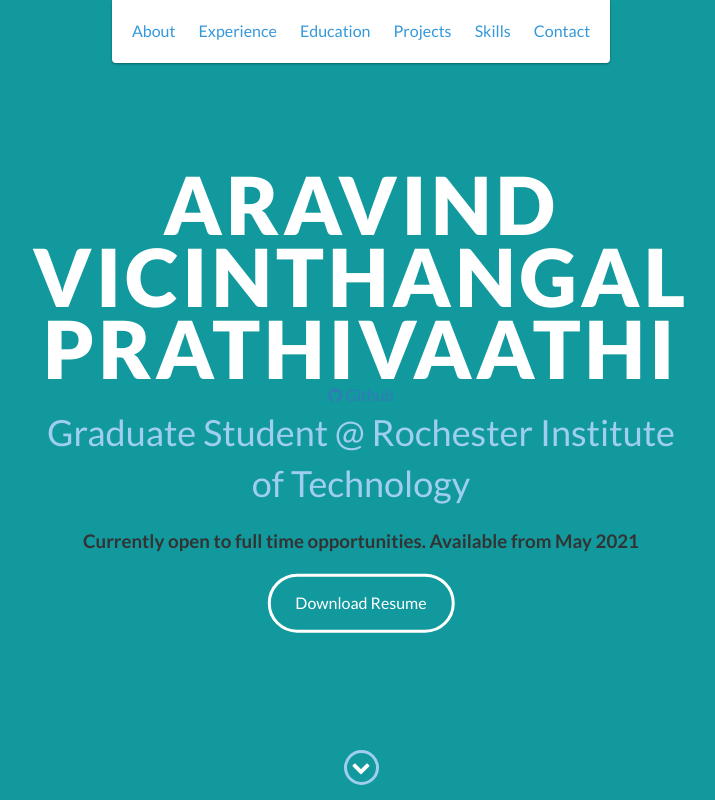
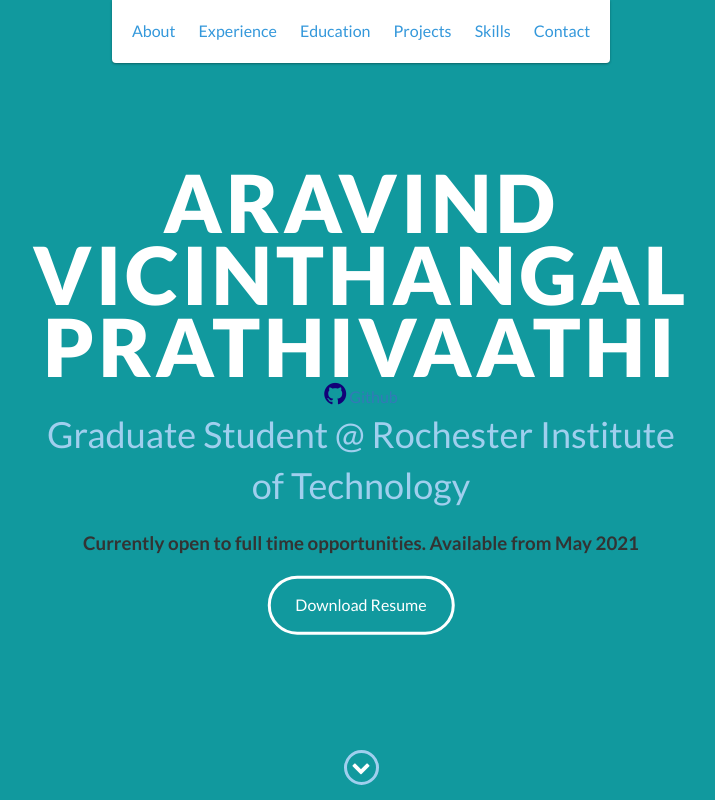
Before and after one commit to VPAravind/Aravind-Vicinthangal-Prathivaathi, a website: page index.html in a window 1280 px wide. Shown: the top 800 px of the page, without its empty margins (279-994 px from the left). Drawn offline with nearby package versions, Linux system fonts and the light colour scheme.

Commit message:
Update index.html

```diff
--- a/index.html
+++ b/index.html
@@ -50,7 +50,7 @@
     <div id="lead">
         <div id="lead-content">
             <h1>Aravind Vicinthangal Prathivaathi</h1>
-	    <a href="https://github.com/VPAravind" target="_blank"><i class="fa fa-github" aria-hidden="true"></i> Github</a>
+	    <a href="https://github.com/VPAravind" target="_blank"><i class="fa fa-github" aria-hidden="true" style="color:#120078; font-size:2vw"></i> Github</a>
             <h2>Graduate Student @ Rochester Institute of Technology</h2>
             <h3>Currently open to full time opportunities. Available from May 2021</h3>
             <a href="docs/Aravind_Vicinthangal-Prathivaathi_Resume.pdf" class="btn-rounded-white" target="_blank">Download Resume</a>
```
